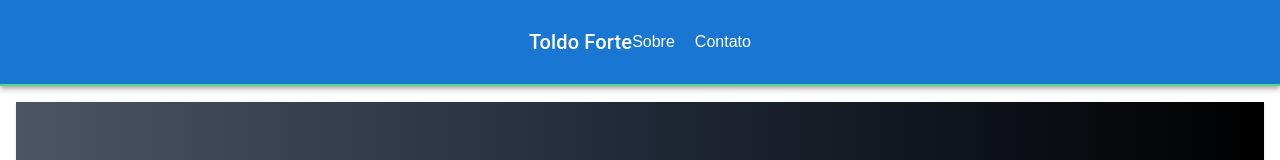
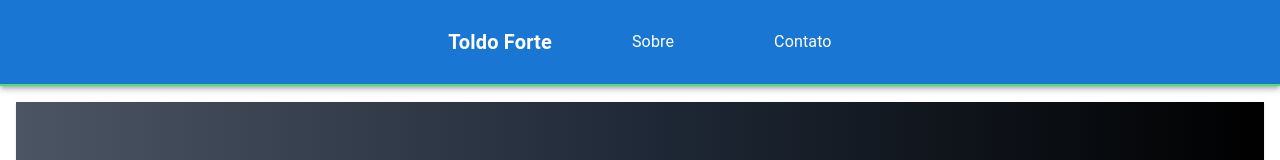
Before and after one commit to Diego-Bittencourt/toldo-forte, a Next.js app: page / in a window 1280 px wide. Shown: the top 160 px of the page. Built offline with nearby package versions, Linux system fonts and the light colour scheme.

Commit message:
logo e links separados

```diff
--- a/app/components/organisms/Header.tsx
+++ b/app/components/organisms/Header.tsx
@@ -4,16 +4,26 @@ import Link from 'next/link';
 export default function Header() {
   return (
     <Box sx={{ flexGrow: 1 }}>
-      <AppBar position="static" className="appbar shadow">
-        <Toolbar>
+      <AppBar position="static" className="appbar shadow" sx={{ backgroundColor: '#1976d2' }}>
+        <Toolbar sx={{ justifyContent: 'space-between' }}>
           <div className="logo">
-            <Typography variant="h6" component="div">
+            <Typography variant="h6" component="div" sx={{ fontWeight: 'bold' }}>
               Toldo Forte
             </Typography>
           </div>
           <div className="nav-links">
-            <Link href="/sobre">Sobre</Link>
-            <Link href="/contato">Contato</Link>
+            <Link href="/sobre" passHref>
+              <Typography variant="body1" component="span"
+              sx={{ marginLeft: 10, color: 'white', textDecoration: 'none', '&:hover': { textDecoration: 'underline' } }}>
+                Sobre
+              </Typography>
+            </Link>
+            <Link href="/contato" passHref>
+              <Typography variant="body1" component="span"
+              sx={{ marginLeft: 10, color: 'white', textDecoration: 'none', '&:hover': { textDecoration: 'underline' } }}>
+                Contato
+              </Typography>
+            </Link>
           </div>
         </Toolbar>
       </AppBar>
```
